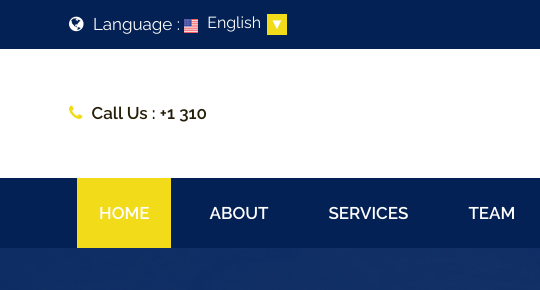
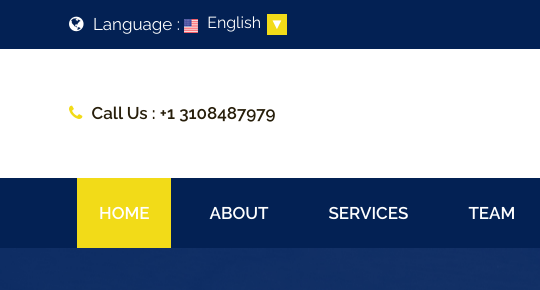
Before and after one commit to jenjeyemmie/web-consulting, a plain HTML site: page index.html in a window 1280 px wide. Shown: the top 290 px of the page, 0-540 px from the left. Drawn offline with nearby package versions, Linux system fonts and the light colour scheme.

Commit message:
dev branch

```diff
--- a/index.html
+++ b/index.html
@@ -84,7 +84,7 @@
                <div class="row d_flex">
                   <div class="col-md-4 col-sm-4 d_none">
                      <ul class="conta_icon">
-                        <li><a href="#"><i class="fa fa-phone" aria-hidden="true"></i> Call Us : +1 310</a> </li>
+                        <li><a href="#"><i class="fa fa-phone" aria-hidden="true"></i> Call Us : +1 3108487979</a> </li>
                      </ul>
                   </div>
                   <div class="col-md-4 col-sm-4 ">
```
Also changed, not shown: 1 other file.
